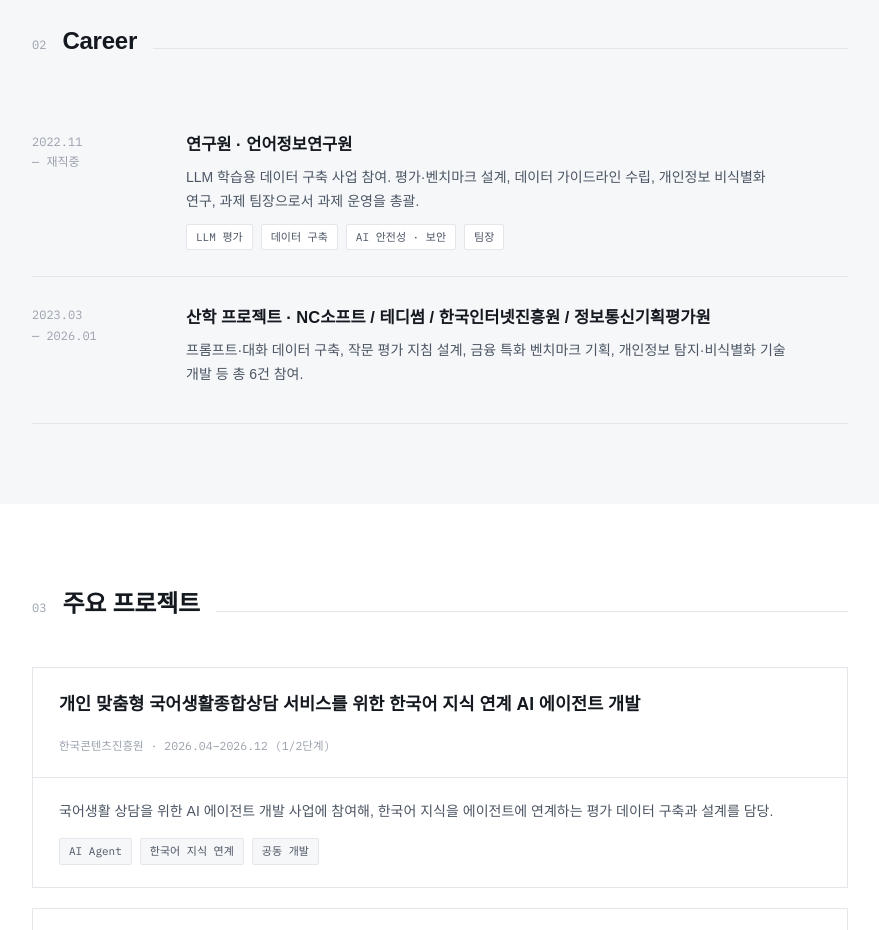
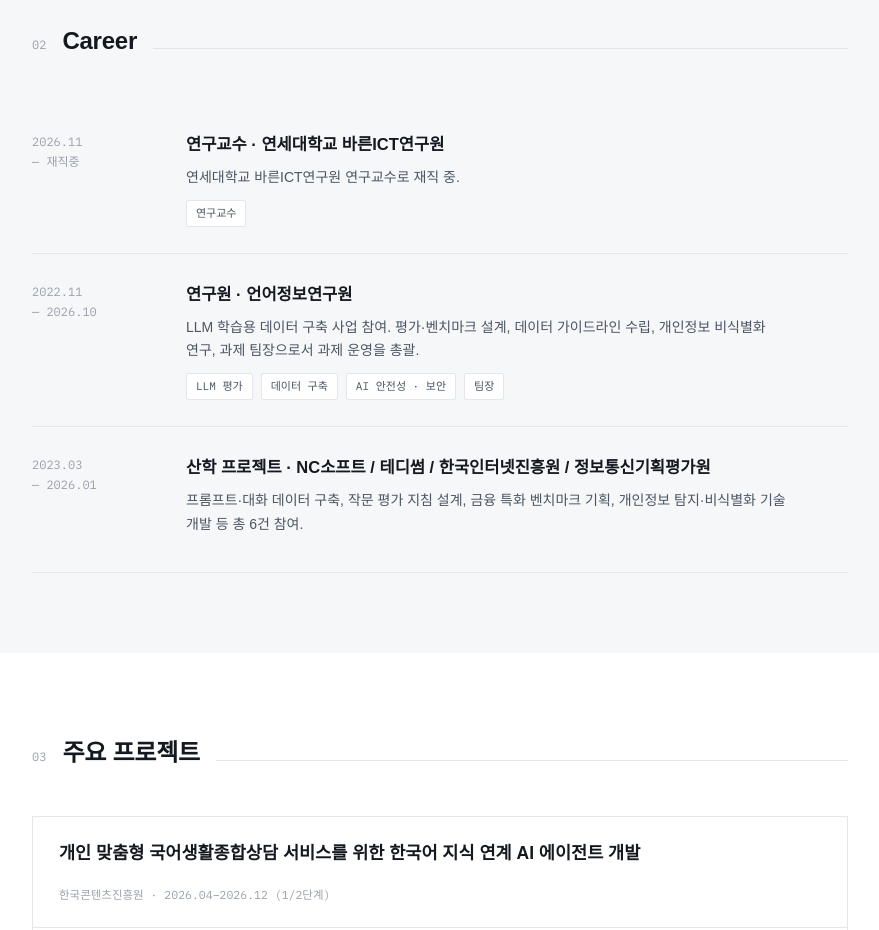
Before and after one commit to CHOIGYUL/GYuri, a plain HTML site: page index.html in a window 1280 px wide. Shown: the part 1480-2410 px from the top of the page, without its empty margins (200-1079 px from the left). Drawn offline with Linux system fonts and the light colour scheme; a web font is replaced by a local one.

Commit message:
Update index.html

```diff
--- a/index.html
+++ b/index.html
@@ -280,7 +280,17 @@ footer h2 em{ font-style:normal; color:var(--navy); }
   <div class="wrap">
     <div class="sec-head"><span class="sec-idx mono">02</span><span class="sec-title">Career</span><span class="sec-line"></span></div>
     <div class="tl-item">
-      <div class="period">2022.11<br>— 재직중</div>
+      <div class="period">2026.11<br>— 재직중</div>
+      <div>
+        <h4>연구교수 · 연세대학교 바른ICT연구원</h4>
+        <p>연세대학교 바른ICT연구원 연구교수로 재직 중.</p>
+        <div class="pillrow">
+          <span class="pill">연구교수</span>
+        </div>
+      </div>
+    </div>
+    <div class="tl-item">
+      <div class="period">2022.11<br>— 2026.10</div>
       <div>
         <h4>연구원 · 언어정보연구원</h4>
         <p>LLM 학습용 데이터 구축 사업 참여. 평가·벤치마크 설계, 데이터 가이드라인 수립,
```
